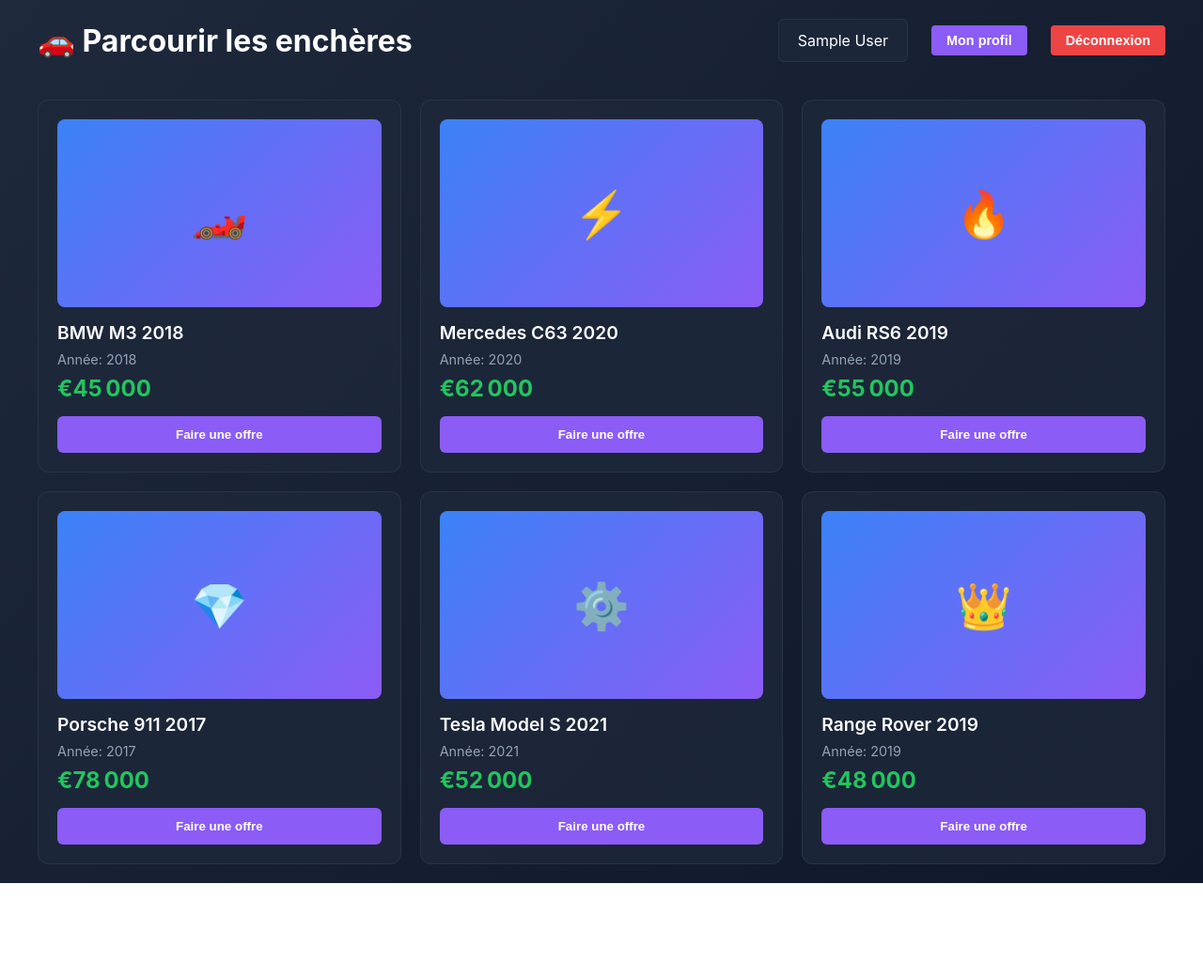
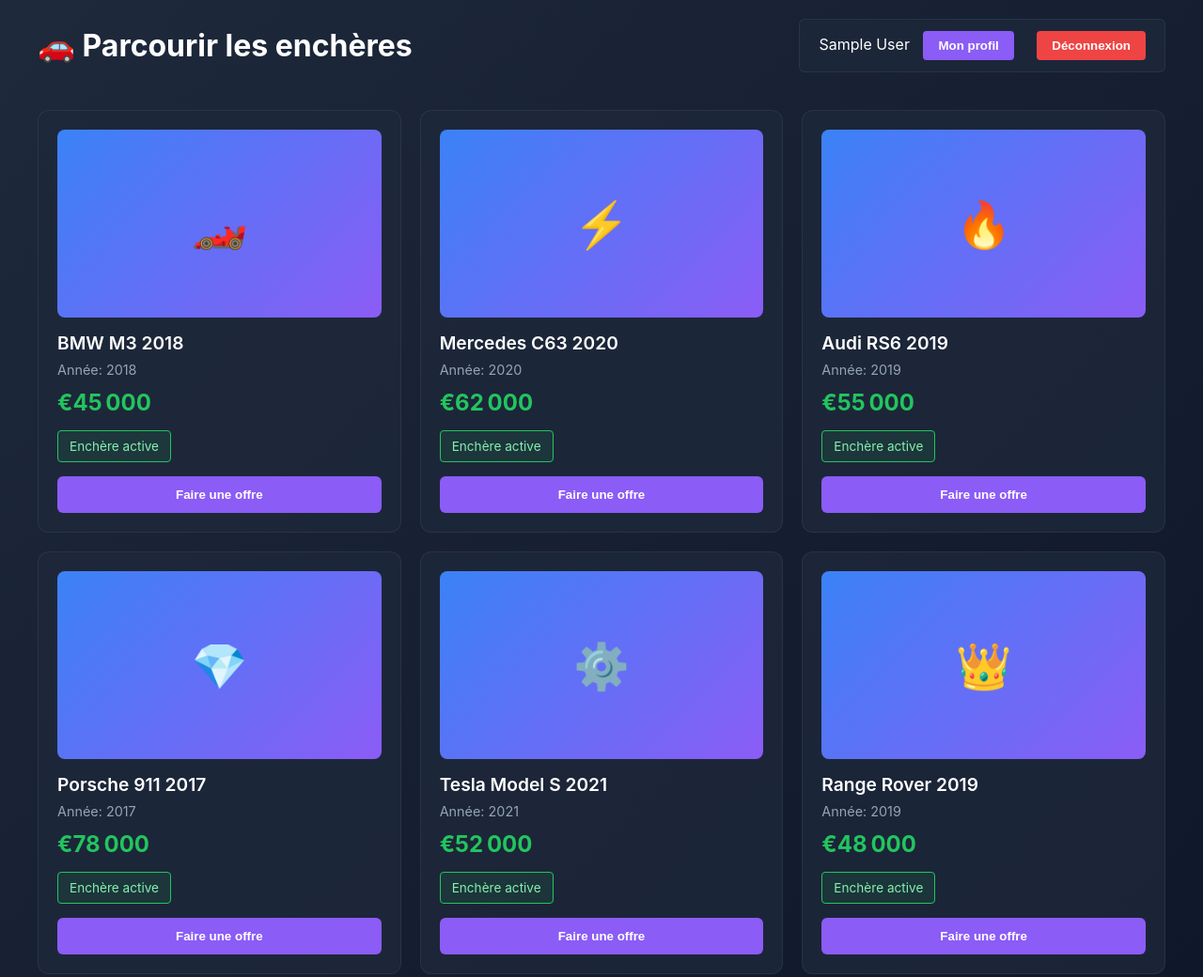
Before and after one commit to olivierlelevrier-spec/vehicle-auctions-site, a website: page browse.html in a window 1280 px wide. Shown: the whole page at 94% size. Before the commit the page ends 940 px from the top, so only its background shows below. Drawn offline with Linux system fonts and the light colour scheme; sample sign-in values are in the browser's storage.

Commit message:
Fix: proper username display + add profile button

```diff
--- a/browse.html
+++ b/browse.html
@@ -6,23 +6,84 @@
     <title>Parcourir - VehicleAuctions</title>
     <style>
         * { margin: 0; padding: 0; box-sizing: border-box; }
-        body { font-family: -apple-system, BlinkMacSystemFont, 'Segoe UI', Roboto, sans-serif; background: linear-gradient(135deg, #1e293b 0%, #0f172a 100%); color: white; min-height: 100vh; padding: 20px; }
-        .header { max-width: 1200px; margin: 0 auto; display: flex; justify-content: space-between; align-items: center; margin-bottom: 40px; }
+        body {
+            font-family: -apple-system, BlinkMacSystemFont, 'Segoe UI', Roboto, sans-serif;
+            background: linear-gradient(135deg, #1e293b 0%, #0f172a 100%);
+            color: white;
+            min-height: 100vh;
+            padding: 20px;
+        }
+        .header {
+            max-width: 1200px;
+            margin: 0 auto;
+            display: flex;
+            justify-content: space-between;
+            align-items: center;
+            margin-bottom: 40px;
+        }
         h1 { font-size: 2rem; }
-        .user-section { display: flex; align-items: center; gap: 15px; }
-        .user-info { background: rgba(30, 41, 59, 0.8); padding: 12px 20px; border-radius: 6px; border: 1px solid rgba(71, 85, 105, 0.3); }
-        .btn { padding: 8px 16px; border: none; border-radius: 4px; cursor: pointer; font-weight: 600; font-size: 0.9rem; margin-left: 10px; }
-        .btn-profile { background: #8b5cf6; color: white; }
-        .btn-profile:hover { background: #7c3aed; }
-        .btn-logout { background: #ef4444; color: white; }
-        .btn-logout:hover { background: #dc2626; }
-        .listings { max-width: 1200px; margin: 0 auto; display: grid; grid-template-columns: repeat(auto-fill, minmax(300px, 1fr)); gap: 20px; }
-        .listing-card { background: rgba(30, 41, 59, 0.8); border: 1px solid rgba(71, 85, 105, 0.3); border-radius: 12px; padding: 20px; transition: transform 0.3s; cursor: pointer; }
-        .listing-card:hover { transform: translateY(-4px); border-color: #3b82f6; }
-        .listing-image { width: 100%; height: 200px; background: linear-gradient(135deg, #3b82f6, #8b5cf6); border-radius: 8px; display: flex; align-items: center; justify-content: center; font-size: 3rem; margin-bottom: 15px; }
+        .user-info {
+            background: rgba(30, 41, 59, 0.8);
+            padding: 12px 20px;
+            border-radius: 6px;
+            border: 1px solid rgba(71, 85, 105, 0.3);
+        }
+        .logout-btn {
+            margin-left: 20px;
+            padding: 8px 16px;
+            background: #ef4444;
+            color: white;
+            border: none;
+            border-radius: 4px;
+            cursor: pointer;
+            font-weight: 600;
+        }
+        .logout-btn:hover { background: #dc2626; }
+        .profile-btn {
+            margin-left: 10px;
+            padding: 8px 16px;
+            background: #8b5cf6;
+            color: white;
+            border: none;
+            border-radius: 4px;
+            cursor: pointer;
+            font-weight: 600;
+        }
+        .profile-btn:hover { background: #7c3aed; }
+        .listings {
+            max-width: 1200px;
+            margin: 0 auto;
+            display: grid;
+            grid-template-columns: repeat(auto-fill, minmax(300px, 1fr));
+            gap: 20px;
+        }
+        .listing-card {
+            background: rgba(30, 41, 59, 0.8);
+            border: 1px solid rgba(71, 85, 105, 0.3);
+            border-radius: 12px;
+            padding: 20px;
+            transition: transform 0.3s, border-color 0.3s;
+            cursor: pointer;
+        }
+        .listing-card:hover {
+            transform: translateY(-4px);
+            border-color: #3b82f6;
+        }
+        .listing-image {
+            width: 100%;
+            height: 200px;
+            background: linear-gradient(135deg, #3b82f6, #8b5cf6);
+            border-radius: 8px;
+            display: flex;
+            align-items: center;
+            justify-content: center;
+            font-size: 3rem;
+            margin-bottom: 15px;
+        }
         .listing-title { font-size: 1.2rem; font-weight: 600; margin-bottom: 8px; }
-        .listing-year { color: #94a3b8; font-size: 0.9rem; margin-bottom: 8px; }
+        .listing-year { color: #94a3b8; font-size: 0.9rem; margin-bottom: 12px; }
         .listing-price { font-size: 1.5rem; font-weight: 700; color: #22c55e; margin-bottom: 15px; }
+        .listing-status { background: rgba(34, 197, 94, 0.1); border: 1px solid #22c55e; color: #86efac; padding: 8px 12px; border-radius: 4px; font-size: 0.85rem; margin-bottom: 15px; display: inline-block; }
         .bid-btn { width: 100%; padding: 12px; background: #8b5cf6; color: white; border: none; border-radius: 6px; font-weight: 600; cursor: pointer; }
         .bid-btn:hover { background: #7c3aed; }
     </style>
@@ -30,18 +91,17 @@
 <body>
     <div class="header">
         <h1>🚗 Parcourir les enchères</h1>
-        <div class="user-section">
         <div class="user-info">
             <span id="userName">Utilisateur</span>
-            </div>
-            <button class="btn btn-profile" onclick="window.location.href='profile.html'">Mon profil</button>
-            <button class="btn btn-logout" onclick="logout()">Déconnexion</button>
+            <button class="profile-btn" onclick="goToProfile()">Mon profil</button>
+            <button class="logout-btn" onclick="logout()">Déconnexion</button>
         </div>
     </div>
+
     <div class="listings" id="listingsContainer"></div>
 
     <script>
-        const LISTINGS = [
+        const SAMPLE_LISTINGS = [
             { id: 1, title: 'BMW M3 2018', year: 2018, price: 45000, emoji: '🏎️' },
             { id: 2, title: 'Mercedes C63 2020', year: 2020, price: 62000, emoji: '⚡' },
             { id: 3, title: 'Audi RS6 2019', year: 2019, price: 55000, emoji: '🔥' },
@@ -51,50 +111,57 @@
         ];
 
         function init() {
-            const user = JSON.parse(localStorage.getItem('currentUser'));
-            if (!user) { window.location.href = 'index.html'; return; }
-            document.getElementById('userName').textContent = user.name;
+            const currentUserStr = localStorage.getItem('currentUser');
+            console.log('Initializing browse page, currentUser:', currentUserStr);
+            const currentUser = currentUserStr ? JSON.parse(currentUserStr) : null;
+
+            if (!currentUser || !currentUser.name) {
+                console.log('No user logged in, redirecting to index');
+                window.location.href = 'index.html';
+                return;
+            }
+
+            console.log('User logged in:', currentUser.name);
+            document.getElementById('userName').textContent = currentUser.name;
             displayListings();
         }
 
         function displayListings() {
-            const html = LISTINGS.map(l =>
-                '<div class="listing-card">' +
+            const container = document.getElementById('listingsContainer');
+            container.innerHTML = SAMPLE_LISTINGS.map(l => {
+                return '<div class="listing-card" onclick="viewListing(' + l.id + ')">' +
                     '<div class="listing-image">' + l.emoji + '</div>' +
                     '<div class="listing-title">' + l.title + '</div>' +
                     '<div class="listing-year">Année: ' + l.year + '</div>' +
                     '<div class="listing-price">€' + l.price.toLocaleString('fr-FR') + '</div>' +
-                '<button class="bid-btn" onclick="placeBid(' + l.id + ')">Faire une offre</button>' +
-                '</div>'
-            ).join('');
-            document.getElementById('listingsContainer').innerHTML = html;
+                    '<div class="listing-status">Enchère active</div>' +
+                    '<button class="bid-btn" onclick="event.stopPropagation(); placeBid(' + l.id + ')">Faire une offre</button>' +
+                    '</div>';
+            }).join('');
+        }
+
+        function viewListing(id) {
+            alert('Listing #' + id + ' - Détails complets bientôt disponibles!');
         }
 
         function placeBid(id) {
-            const user = JSON.parse(localStorage.getItem('currentUser'));
-            const listing = LISTINGS.find(l => l.id === id);
-            const offer = prompt('Votre offre pour ' + listing.title + '?\n(Min: €' + (listing.price + 1000) + ')', listing.price + 1000);
+            const currentUser = JSON.parse(localStorage.getItem('currentUser'));
+            const listing = SAMPLE_LISTINGS.find(l => l.id === id);
+            const newBid = prompt('Votre offre pour ' + listing.title + '?\n(Minimum: €' + (listing.price + 1000) + ')', listing.price + 1000);
 
-            if (!offer) return;
-            const amount = parseInt(offer);
+            if (!newBid) return;
+            const bidAmount = parseInt(newBid);
 
-            if (amount <= listing.price) {
-                alert('❌ Offre trop basse! Minimum: €' + (listing.price + 1000));
+            if (bidAmount <= listing.price) {
+                alert('Votre offre doit être plus haute que le prix actuel');
                 return;
             }
 
-            // Sauvegarder l'enchère
-            const bidsKey = 'bids_' + user.email;
-            const bids = JSON.parse(localStorage.getItem(bidsKey) || '[]');
-            bids.push({
-                id: Math.random(),
-                vehicle: listing.title,
-                amount: amount,
-                date: new Date().toISOString()
-            });
-            localStorage.setItem(bidsKey, JSON.stringify(bids));
+            alert('Offre de €' + bidAmount + ' placée pour ' + listing.title + '!');
+        }
 
-            alert('✅ Offre de €' + amount + ' placée pour ' + listing.title);
+        function goToProfile() {
+            window.location.href = 'profile.html';
         }
 
         function logout() {
```
Lines whose indentation alone changed are shown as unchanged.
